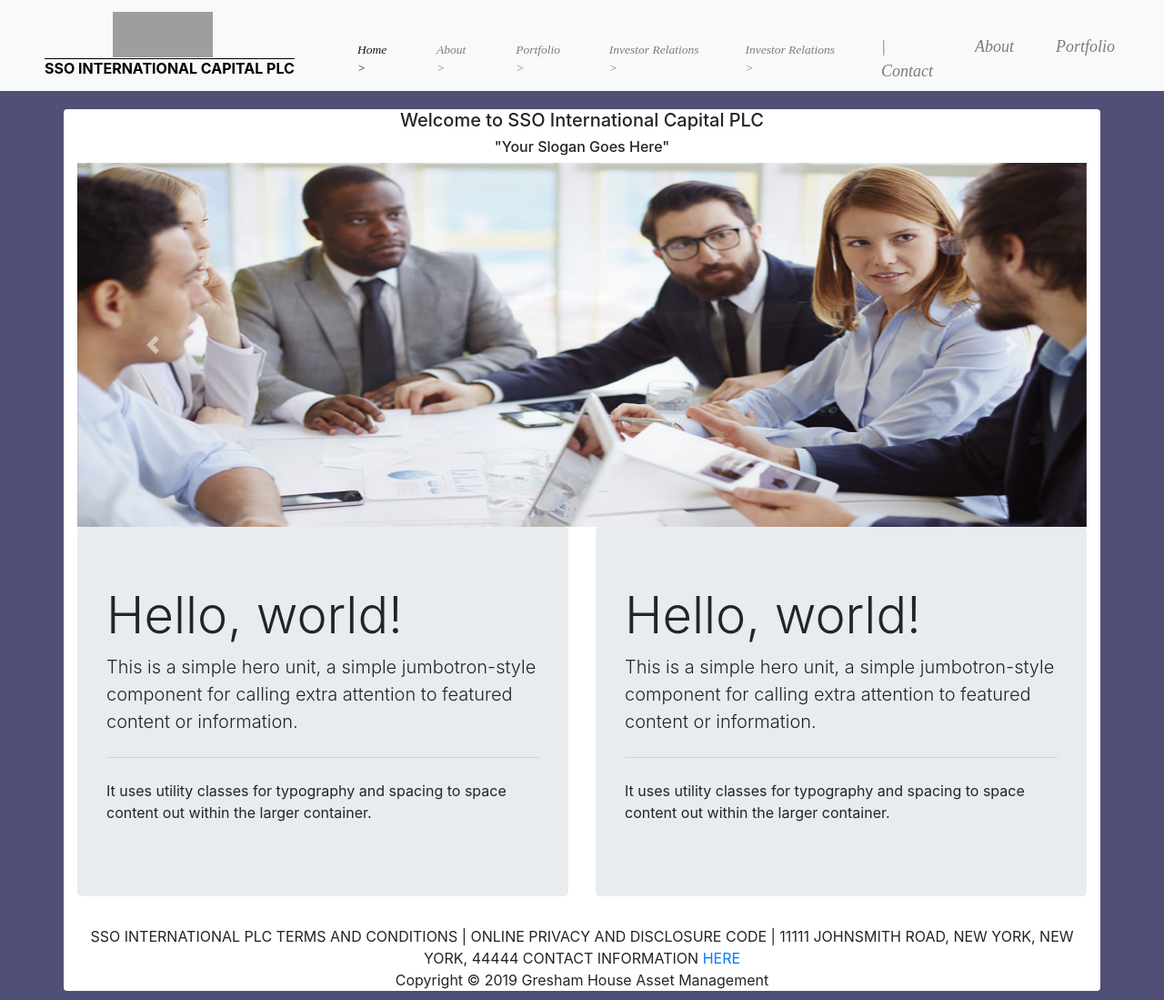
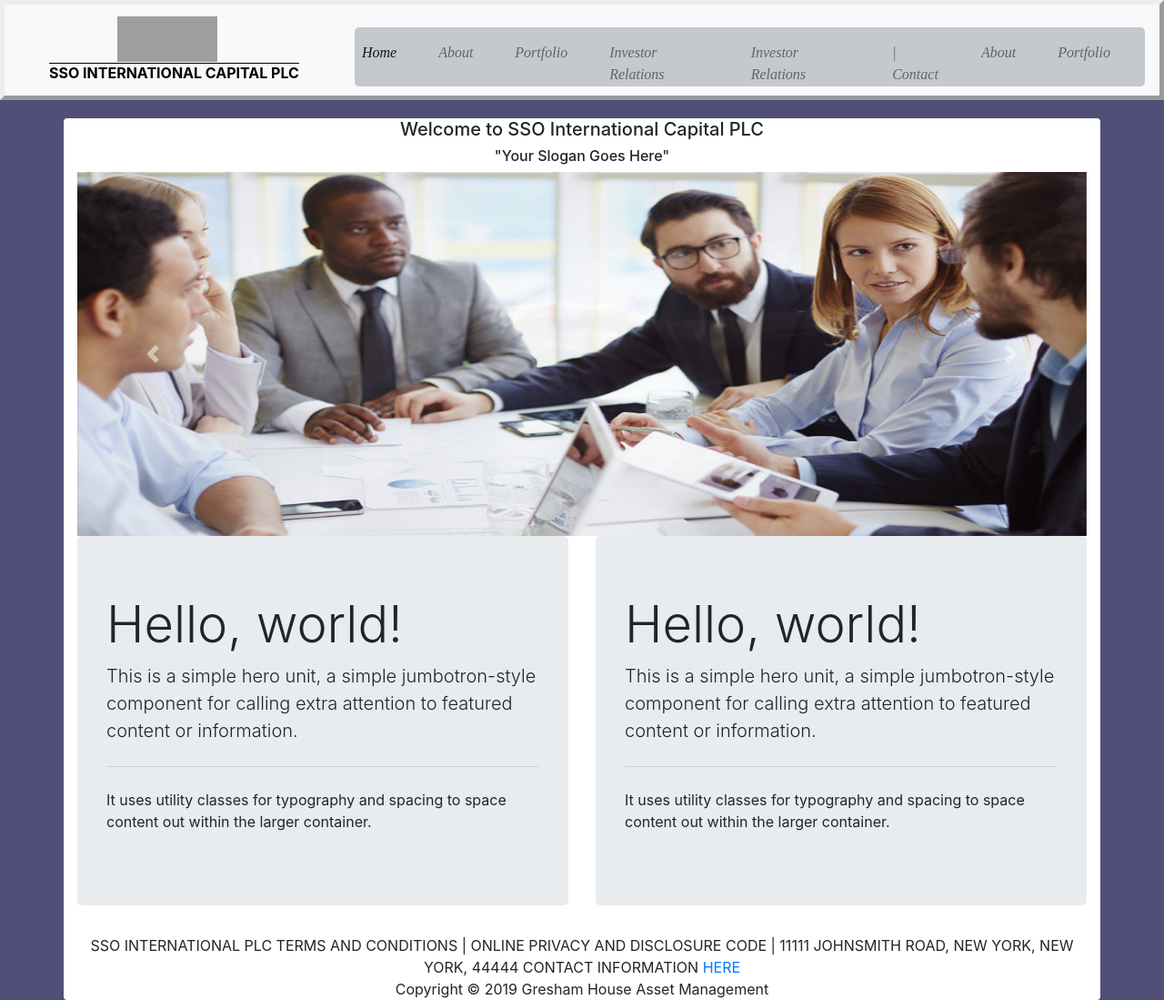
Before and after one commit to al777ex/JDS, a plain HTML site: page index.html in a window 1280 px wide. Shown: the whole page at 91% size. Drawn offline with nearby package versions, Linux system fonts and the light colour scheme; grey boxes are pictures that could not be loaded.

Commit message:
Add files via upload

```diff
--- a/index.html
+++ b/index.html
@@ -24,19 +24,19 @@
             <div class="collapse navbar-collapse" id="navbarText">
               <ul class="navbar-nav mr-auto">
                 <li class="nav-item active">
-                  <a class="nav-link" href="#">Home > <span class="sr-only">(current)</span></a>
+                  <a class="nav-link" href="2Alpha-Capital-Savings-and-Loans__Annual-Report-2017__v02_12-18-2017[14639].pdf">Home  <span class="sr-only">(current)</span></a>
                 </li>
                 <li class="nav-item">
-                  <a class="nav-link" href="#">About ></a>
+                  <a class="nav-link" href="#">About </a>
                 </li>
                 <li class="nav-item">
-                  <a class="nav-link" href="#">Portfolio ></a>
+                  <a class="nav-link" href="#">Portfolio </a>
                 </li>
                 <li class="nav-item">
-                  <a class="nav-link" href="#">Investor Relations ></a>
+                  <a class="nav-link" href="#">Investor Relations </a>
                 </li>
                 <li class="nav-item">
-                    <a class="nav-link" href="#">Investor Relations ></a>
+                    <a class="nav-link" href="#">Investor Relations </a>
                 </li>
               </ul>
               <span class="navbar-text">
--- a/styles.css
+++ b/styles.css
@@ -25,12 +25,17 @@ a#logo.navbar-brand {
 
 div#navbarText.collapse.navbar-collapse {
     margin-bottom: -15px;
+    background:#c5c8cd;
+    border-radius: 5px;
+
 }
 
-ul {
-    color: white;
+
+
+nav.navbar.navbar-expand-lg.navbar-light.bg-light {
+    border-style: outset;
+    border-width: thick;
 }
-
 .navbar-nav.mr-auto {
     font-size: 13.5px;
     font-style: italic;
@@ -39,17 +44,19 @@ ul {
 
 ul#navbartext.navbar-nav.mr-auto {
     font-size: large;
+
 }
 
 .nav-item.active {
-    text-decoration: underline;
+   color: white;
+
 }
 .inlinelist {
     font-size: 18px;
 }
 
 .navbar {
-    background:silver;
+    background: navy;
     border:none;
 }
 
@@ -61,8 +68,16 @@ ul#navbartext.navbar-nav.mr-auto {
     padding-right: 30px;
 }
 
+a.nav-link {
+    font-size: 16px;
+    color: white;
+}
+
 .nav-link:hover {
-    text-decoration: underline;
+    border-style: solid;
+    border-right: none;
+    border-left: none;
+    border-top: none;
 }
 
 main {
```
